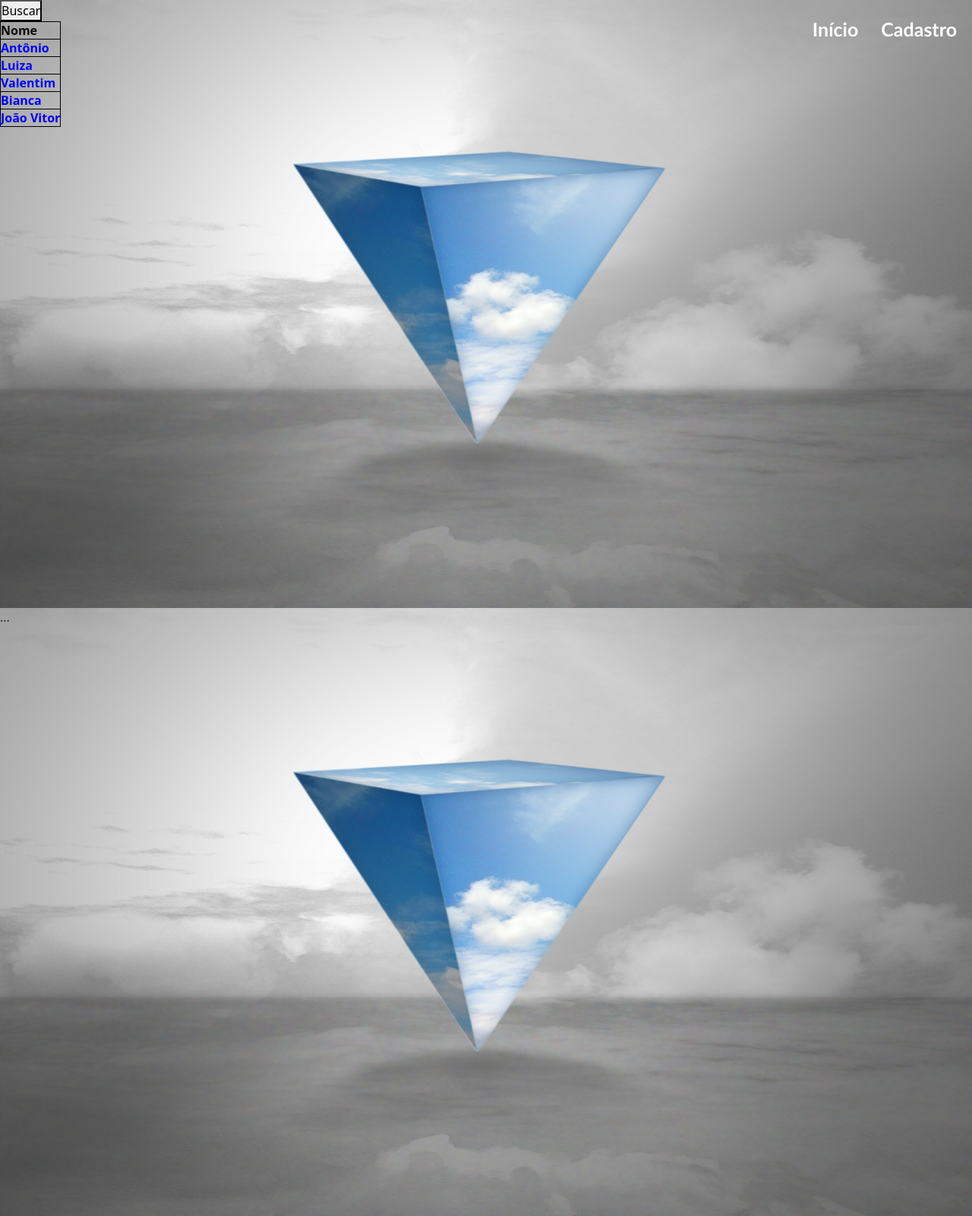
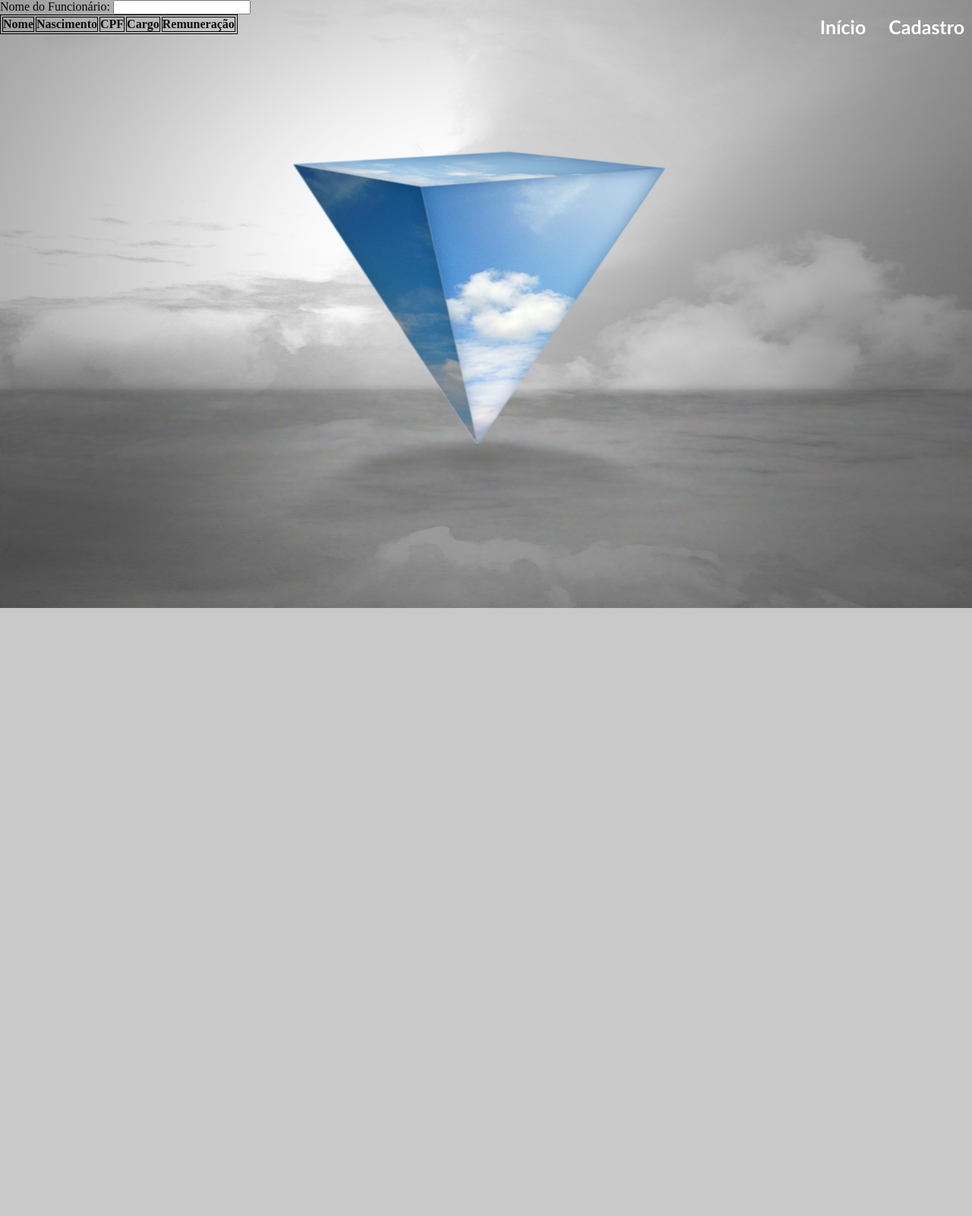
Before and after one commit to vandersorte/employee_management-_project, a Django app: page /dados/ in a window 1280 px wide. Shown: the whole page at 76% size. After the commit the page ends 800 px from the top, so only its background shows below. Run offline with Django 5.2, Linux system fonts and the light colour scheme; data comes from the database, SQL or seed files in the repository; data that the repository does not hold is empty; some libraries are stand-ins or nearby versions.

Commit message:
outras mudanças

```diff
--- a/core/templates/cadastro.html
+++ b/core/templates/cadastro.html
@@ -1,6 +1,5 @@
 {% load static %}
-{% load bootstrap5 %}
-{% bootstrap_css %}
+
 <!DOCTYPE html>
 <html lang="pt-br">
 
--- a/core/templates/dados.html
+++ b/core/templates/dados.html
@@ -1,6 +1,4 @@
 {% load static %}
-{% load bootstrap5 %}
-{% bootstrap_css %}
 
 <!DOCTYPE html>
 <html lang="pt-br">
@@ -18,34 +16,39 @@
 </ul>
 
 <body>
-  <section class="section-dados">
-    <div class="div-form">
-      <form action="." method="post">
-      {% csrf_token %}
-      {{ busca }}
-      <button type="submit">Buscar</button>
-    </form>
-    </div>
+
+
+<section>
 
     <div class="div-dados">
-  <table>
+      <form method="get" action="{% url 'dados' %}">
+        {% csrf_token %}
+        {{ nome.as_p }}
+      </form>
+  <table class="class-table">
     <thead>
       <tr>
         <th>Nome</th>
+        <th>Nascimento</th>
+        <th>CPF</th>
+        <th>Cargo</th>
+        <th>Remuneração</th>
       </tr>
     </thead>
     <tbody>
       {% for funcionario in dados %}
       <tr>
-        <th>{{ funcionario.nome }}</th>
+        <th>{{ funcionario.nome }} {{ funcionario.sobrenome }}</th>
+        <th>{{ funcionario.nascimento }}</th>
+        <th>{{ funcionario.cpf }}</th>
+        <th>{{ funcionario.cargo }}</th>
+        <th>{{ funcionario.remuneracao }}</th>
       </tr>
       {% endfor %}
     </tbody>
   </table>
 </div>
 </section>
-  <section>
-    ...
-  </section>
+
 </body>
 </html>
--- a/core/templates/home.html
+++ b/core/templates/home.html
@@ -1,6 +1,4 @@
 {% load static %}
-{% load bootstrap5 %}
-{% bootstrap_css %}
 
 <!DOCTYPE html>
 <html lang="pt-br">
--- a/core/views.py
+++ b/core/views.py
@@ -3,8 +3,6 @@
 from .models import Funcionarios
 from .forms import FuncionariosForm, BuscarForm
 from faker import Faker
-import random
-from datetime import datetime
 from django.contrib import messages
 
 CITY_CHOICES = (
@@ -83,28 +81,36 @@
       return render(request, 'cadastro.html', context)
 
 # DADOS FAKE
-fake = Faker('pt-br')
-def gerar_funcionarios(quantidade): # FUNÇÃO QUE GERA DADOS FAKE
-    for _ in range(quantidade):
-        cargo = random.choice(tuple(CARGOS_CHOICES))
-        remuneracao = random.randint(*FAIXAS_SALARIAIS[cargo])
+# fake = Faker('pt-br')
+# def gerar_funcionarios(quantidade): # FUNÇÃO QUE GERA DADOS FAKE
+#     for _ in range(quantidade):
+#         cargo = random.choice(tuple(CARGOS_CHOICES))
+#         remuneracao = random.randint(*FAIXAS_SALARIAIS[cargo])
 
-        Funcionarios.objects.create(
-            nome = fake.first_name(),
-            sobrenome = fake.last_name(),
-            nascimento = fake.date_between_dates(date_start=datetime(1980,1,1), date_end=datetime(2005,12,31)),
-            cpf = fake.cpf(),
-            cargo = cargo,
-            remuneracao = remuneracao,
-        )
-gerar_funcionarios(5)
+#         Funcionarios.objects.create(
+#             nome = fake.first_name(),
+#             sobrenome = fake.last_name(),
+#             nascimento = fake.date_between_dates(date_start=datetime(1980,1,1), date_end=datetime(2005,12,31)),
+#             cpf = fake.cpf(),
+#             cargo = cargo,
+#             remuneracao = remuneracao,
+#         )
+# gerar_funcionarios(50)
 # fun = Funcionarios.objects.all()
 # fun.delete() # FUNÇÃO PARA EXCLUIR OS DADOS FAKE
 # END DADOS FAKE
 
 def DadosView(request):
+  dados = Funcionarios.objects.all()
+  nome = BuscarForm
+  funcionario = None
+
+  if nome in dados.filter():
+    funcionario = Funcionarios.objects.all()
+
   context = {
-     'dados': Funcionarios.objects.all()
+    'dados': funcionario,
+    'nome': nome,
   }
 
   return render(request, 'dados.html', context)
--- a/project/settings.py
+++ b/project/settings.py
@@ -39,7 +39,6 @@
     'django.contrib.messages',
     'django.contrib.staticfiles',
     'core',
-    'bootstrap5',
 
 ]
 
--- a/static/css/home.css
+++ b/static/css/home.css
@@ -10,7 +10,7 @@
 }
 
 .navbar li {
-  display: inline; /*Aquiremovemos as quebras de linha antes e depois de cada item da lista, para exibi-los em uma linha */
+  display: inline; /*Aqui removemos as quebras de linha antes e depois de cada item da lista, para exibi-los em uma linha */
   padding: 10px;
   padding: 10px;
   margin: 5px;
```
Also changed, not shown: core/static/css/dados.css (+18 -8 lines), 5 other files.
